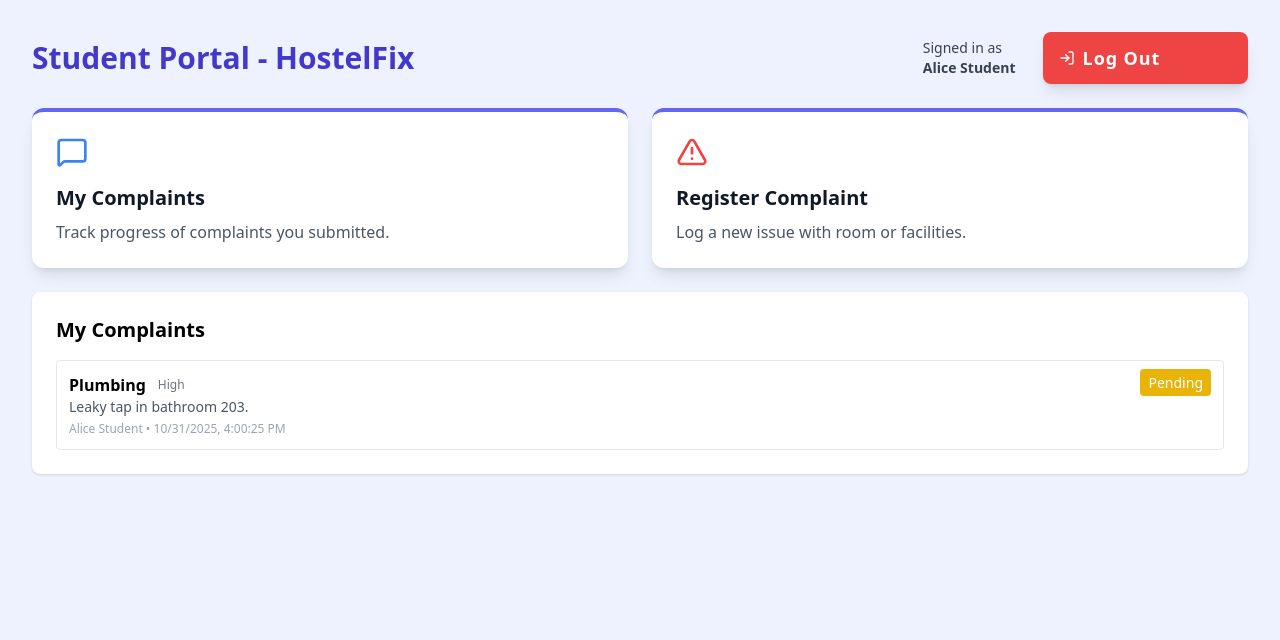
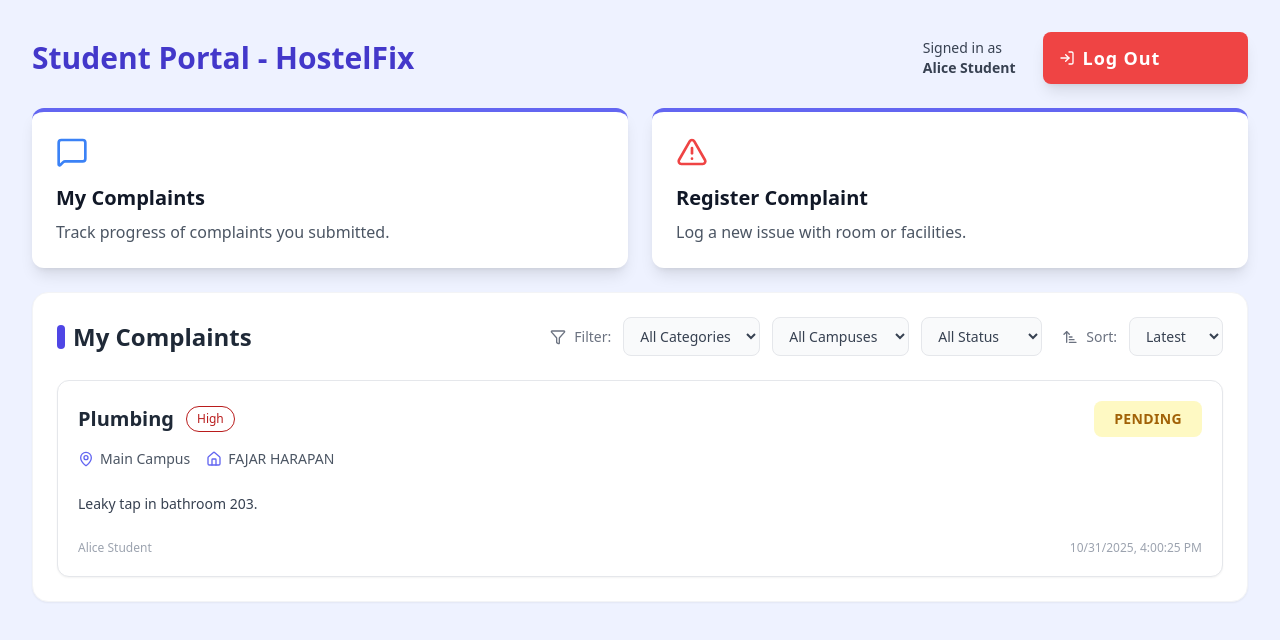
Before and after one commit to superyyds/HostelFix-App, a React (Vite) app: page / in a window 1280 px wide. Both pictures are taken after typing "name@example.com", "Sample123" into the empty fields and a click on the button "Sign In". Shown: the top 640 px of the page. Built offline with nearby package versions, Linux system fonts and the light colour scheme.

Commit message:
refine ui for complaint list, adding sorting and filtering function for the list

```diff
--- a/src/App.jsx
+++ b/src/App.jsx
@@ -1,6 +1,6 @@
 import React, { useState, useMemo } from "react";
 import { motion } from "framer-motion";
-import { LogIn, Home, Shield, AlertTriangle, MessageSquare, Briefcase, User, Mail, Compass, X, Image as ImageIcon, CheckCircle } from "lucide-react";
+import { LogIn, Home, Shield, AlertTriangle, MessageSquare, Briefcase, User, Mail, Compass, X, Image as ImageIcon, CheckCircle, MapPin, Filter, SortAsc } from "lucide-react";
 
 // --- Custom Components for Enhanced UI ---
 
@@ -604,34 +604,164 @@ const ComplaintForm = ({ currentUser, onCreate, onClose }) => {
 };
 
 // Complaint list component (common)
-const ComplaintList = ({ list, onSelect, filter = {}, title = 'Complaints' }) => {
+const ComplaintList = ({ list, onSelect, title = "Complaints" }) => {
+  const [filters, setFilters] = useState({
+    category: "",
+    campus: "",
+    status: "",
+  });
+  const [sortBy, setSortBy] = useState("date");
+
+  const categoryOptions = [...new Set(list.map((c) => c.category))];
+  const campusOptions = [...new Set(list.map((c) => c.campus))];
+
   const filtered = useMemo(() => {
-    return list.filter(c => {
-      if (filter.userId && c.userId !== filter.userId) return false;
-      if (filter.status && c.status !== filter.status) return false;
-      return true;
-    }).sort((a,b)=> new Date(b.dateSubmitted) - new Date(a.dateSubmitted));
-  }, [list, filter]);
+    let result = [...list];
+    if (filters.category) result = result.filter((c) => c.category === filters.category);
+    if (filters.campus) result = result.filter((c) => c.campus === filters.campus);
+    if (filters.status) result = result.filter((c) => c.status === filters.status);
+
+    if (sortBy === "priority") {
+      const order = { High: 1, Medium: 2, Low: 3 };
+      result.sort((a, b) => order[a.priority] - order[b.priority]);
+    } else {
+      result.sort((a, b) => new Date(b.dateSubmitted) - new Date(a.dateSubmitted));
+    }
+    return result;
+  }, [list, filters, sortBy]);
 
   return (
-    <div className="bg-white p-6 rounded-lg shadow">
-      <h2 className="text-xl font-semibold mb-4">{title}</h2>
-      {filtered.length === 0 ? <p className="text-gray-500">No complaints found.</p> : (
-        <div className="space-y-3">
-          {filtered.map(c => (
-            <button key={c._id} onClick={()=>onSelect(c)} className="w-full text-left p-3 border rounded hover:bg-gray-50 flex justify-between items-start">
-              <div>
-                <div className="flex items-center gap-3">
-                  <strong>{c.category}</strong>
-                  <span className="text-xs text-gray-500">{c.priority}</span>
+    <div className="bg-white p-6 rounded-2xl shadow-sm border border-gray-100">
+      {/* ===== HEADER ===== */}
+      <div className="flex flex-col md:flex-row md:items-center md:justify-between mb-6 gap-3">
+        <h2 className="text-2xl font-bold text-gray-800 flex items-center gap-2">
+          <span className="inline-block w-2 h-6 bg-indigo-600 rounded"></span>
+          {title}
+        </h2>
+
+        {/* ===== CONTROL BAR ===== */}
+        <div className="flex flex-wrap gap-3 text-sm items-center">
+          <div className="flex items-center gap-2 text-gray-500 font-medium">
+            <Filter className="w-4 h-4" />
+            <span>Filter:</span>
+          </div>
+
+          <select
+            className="px-3 py-2 border rounded-lg bg-gray-50 text-gray-700 hover:bg-white focus:ring-2 focus:ring-indigo-400"
+            value={filters.category}
+            onChange={(e) => setFilters({ ...filters, category: e.target.value })}
+          >
+            <option value="">All Categories</option>
+            {categoryOptions.map((cat) => (
+              <option key={cat}>{cat}</option>
+            ))}
+          </select>
+
+          <select
+            className="px-3 py-2 border rounded-lg bg-gray-50 text-gray-700 hover:bg-white focus:ring-2 focus:ring-indigo-400"
+            value={filters.campus}
+            onChange={(e) => setFilters({ ...filters, campus: e.target.value })}
+          >
+            <option value="">All Campuses</option>
+            {campusOptions.map((campus) => (
+              <option key={campus}>{campus}</option>
+            ))}
+          </select>
+
+          <select
+            className="px-3 py-2 border rounded-lg bg-gray-50 text-gray-700 hover:bg-white focus:ring-2 focus:ring-indigo-400"
+            value={filters.status}
+            onChange={(e) => setFilters({ ...filters, status: e.target.value })}
+          >
+            <option value="">All Status</option>
+            {Object.values(STATUS).map((s) => (
+              <option key={s}>{s.replace("_", " ")}</option>
+            ))}
+          </select>
+
+          <div className="flex items-center gap-2 ml-2 text-gray-500 font-medium">
+            <SortAsc className="w-4 h-4" />
+            <span>Sort:</span>
+          </div>
+
+          <select
+            className="px-3 py-2 border rounded-lg bg-gray-50 text-gray-700 hover:bg-white focus:ring-2 focus:ring-indigo-400"
+            value={sortBy}
+            onChange={(e) => setSortBy(e.target.value)}
+          >
+            <option value="date">Latest</option>
+            <option value="priority">Priority</option>
+          </select>
+        </div>
+      </div>
+
+      {/* ===== LIST ===== */}
+      {filtered.length === 0 ? (
+        <p className="text-gray-500 text-center py-10 italic">
+          No complaints found.
+        </p>
+      ) : (
+        <div className="space-y-4">
+          {filtered.map((c) => (
+            <button
+              key={c._id}
+              onClick={() => onSelect(c)}
+              className="group w-full text-left p-5 rounded-xl border border-gray-200 bg-white hover:bg-indigo-50 hover:border-indigo-300 transition-all duration-300 flex justify-between items-start shadow-sm hover:shadow-md"
+            >
+              <div className="flex-1">
+                {/* CATEGORY + STATUS */}
+                <div className="flex items-center justify-between mb-3">
+                  <div className="flex items-center gap-3">
+                    <span className="text-xl font-semibold text-gray-800 group-hover:text-indigo-700">
+                      {c.category}
+                    </span>
+                    <span
+                      className={`text-xs px-2.5 py-1 rounded-full font-medium ${
+                        c.priority === "High"
+                          ? "border border-red-700 text-red-700"
+                          : c.priority === "Medium"
+                          ? "border border-yellow-700 text-yellow-700"
+                          : "border border-green-700 text-green-700"
+                      }`}
+                    >
+                      {c.priority}
+                    </span>
+                  </div>
+                  <span
+                    className={`text-sm px-5 py-2 rounded-lg font-semibold uppercase tracking-wide ${
+                      c.status === STATUS.PENDING
+                        ? "bg-yellow-100 text-yellow-700"
+                        : c.status === STATUS.IN_PROGRESS
+                        ? "bg-blue-100 text-blue-700"
+                        : "bg-green-100 text-green-700"
+                    }`}
+                  >
+                    {c.status.replace("_", " ")}
+                  </span>
                 </div>
-                <div className="text-sm text-gray-600">{c.description.slice(0,120)}</div>
-                <div className="text-xs text-gray-400 mt-1">{c.userName} • {new Date(c.dateSubmitted).toLocaleString()}</div>
-              </div>
-              <div className="text-sm">
-                <span className={`px-2 py-1 rounded text-white ${c.status === STATUS.PENDING ? 'bg-yellow-500' : c.status === STATUS.IN_PROGRESS ? 'bg-blue-500' : 'bg-green-600'}`}>
-                  {c.status}
-                </span>
+
+                {/* CAMPUS + HOSTEL */}
+                <div className="flex flex-wrap gap-4 mb-3 text-sm text-gray-600">
+                  <div className="flex items-center gap-1.5">
+                    <MapPin className="w-4 h-4 text-indigo-500" />
+                    <span>{c.campus}</span>
+                  </div>
+                  <div className="flex items-center gap-1.5">
+                    <Home className="w-4 h-4 text-indigo-500" />
+                    <span>{c.hostel}</span>
+                  </div>
+                </div>
+
+                {/* DESCRIPTION */}
+                <div className="text-gray-700 text-sm leading-relaxed mb-3 line-clamp-3 py-3">
+                  {c.description}
+                </div>
+
+                {/* META INFO */}
+                <div className="text-xs text-gray-400 flex justify-between">
+                  <span>{c.userName}</span>
+                  <span>{new Date(c.dateSubmitted).toLocaleString()}</span>
+                </div>
               </div>
             </button>
           ))}
@@ -812,6 +942,8 @@ const App = () => {
       _id: makeId(),
       userId: 'u1',
       userName: 'Alice Student',
+      campus: 'Main Campus',
+      hostel: 'FAJAR HARAPAN',
       category: 'Plumbing',
       description: 'Leaky tap in bathroom 203.',
       priority: 'High',
```
